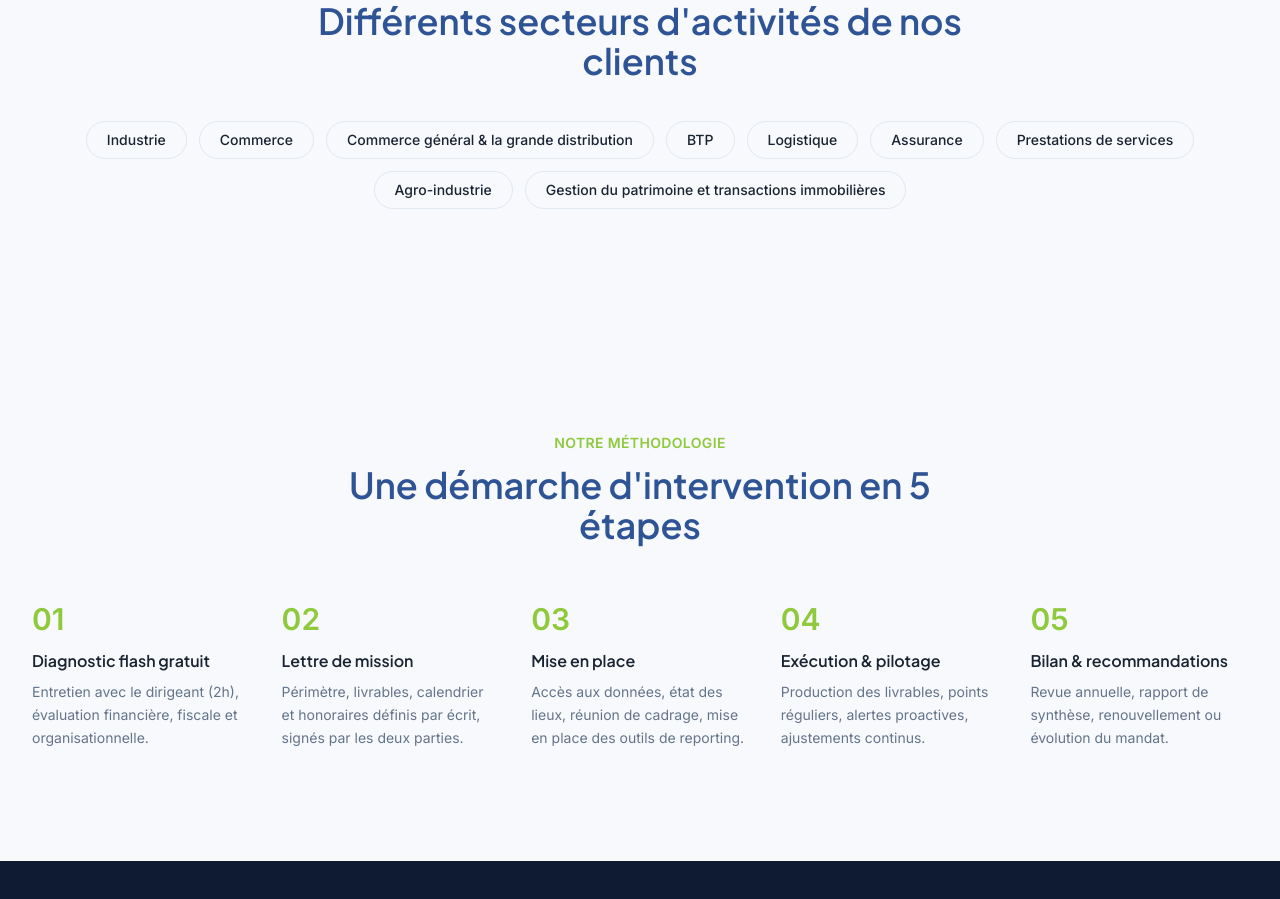
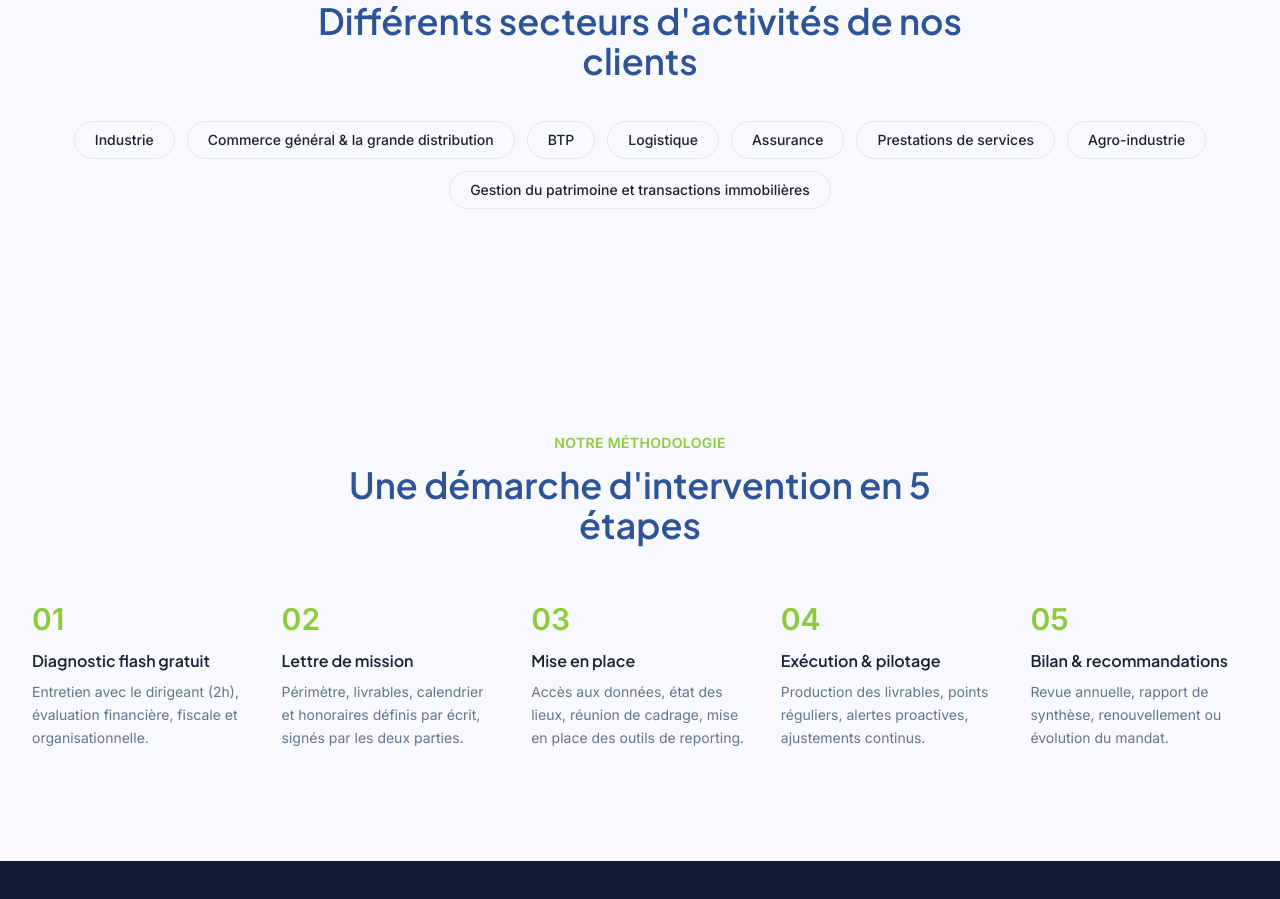
Before and after one commit to Mkbrad77/trust-consulting-partners, a Next.js app: page / in a window 1280 px wide. Shown: the part 2760-3659 px from the top of the page. Built offline with nearby package versions, Linux system fonts and the light colour scheme.

Commit message:
Ajustement de secteurs d'activité

```diff
--- a/components/home/sectors.tsx
+++ b/components/home/sectors.tsx
@@ -4,7 +4,6 @@ import { Container } from "@/components/layout/container";
 
 const sectors = [
   "Industrie",
-  "Commerce",
   "Commerce général & la grande distribution",
   "BTP",
   "Logistique",
```
